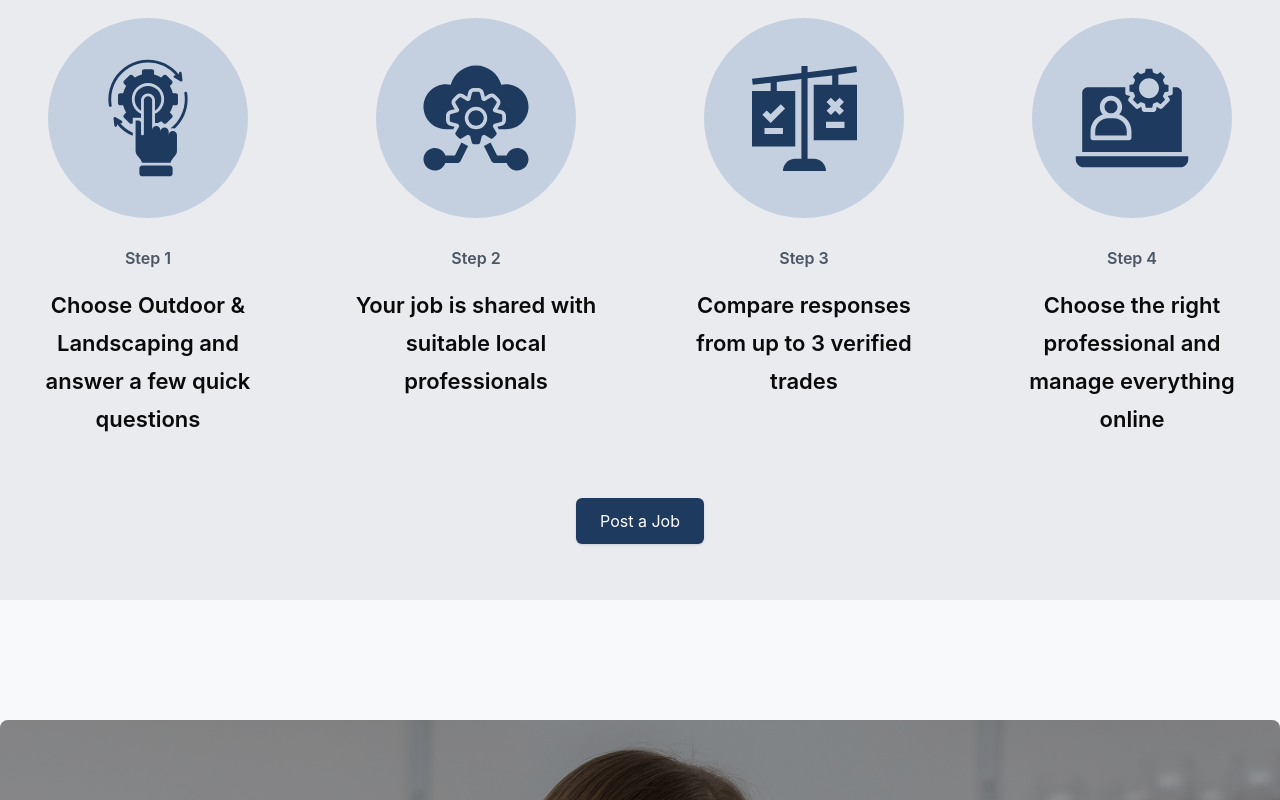
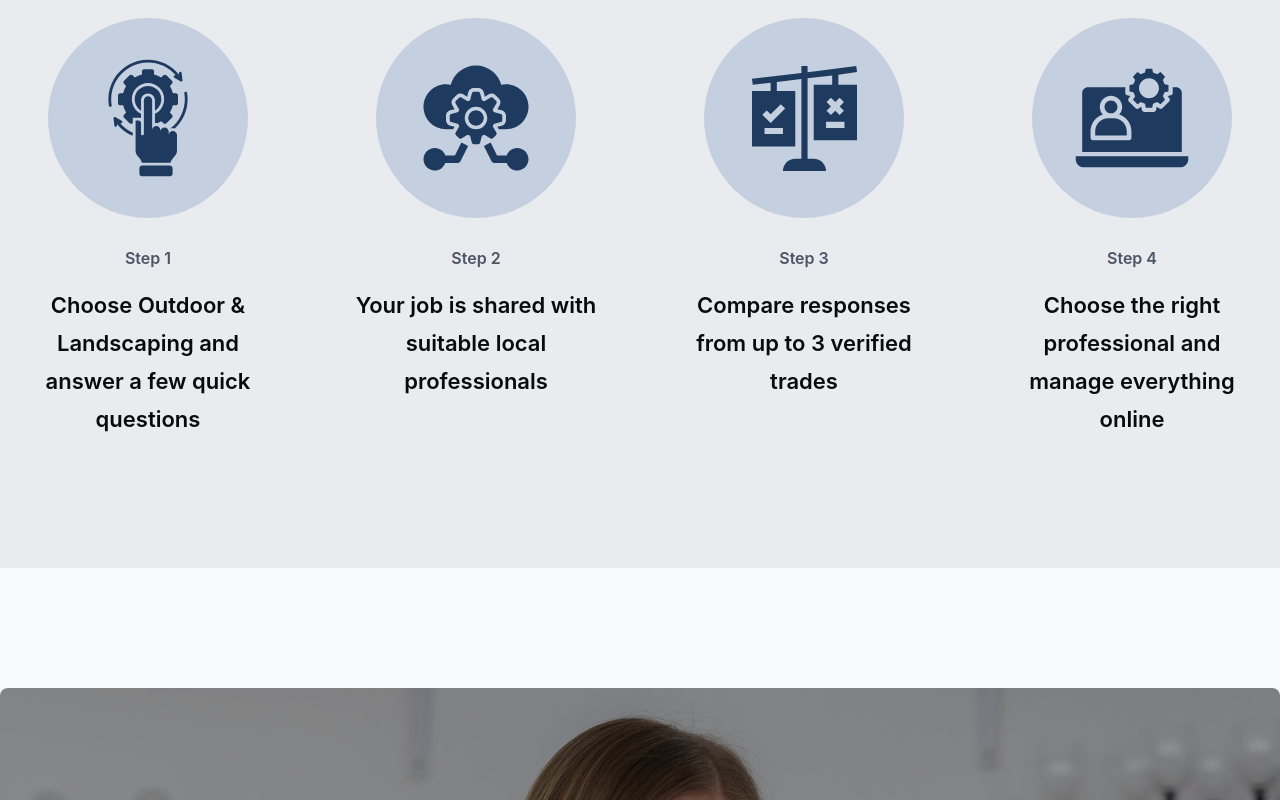
Before and after one commit to mijanConnect/trade-link-network-website, a Next.js app: page /areas/1 in a window 1280 px wide. Shown: the part 1496-2296 px from the top of the page. Built offline with nearby package versions, Linux system fonts and the light colour scheme.

Commit message:
Feedback fixed

```diff
--- a/app/components/ui/Steps.tsx
+++ b/app/components/ui/Steps.tsx
@@ -4,12 +4,9 @@ import { useEffect, useState } from "react";
 import AOS from "aos";
 import "aos/dist/aos.css";
 import { StepFour4, StepOne1, StepThree3, StepTwo2 } from "../Svg";
-import Button from "./Button";
-import { useRouter } from "next/navigation";
 
 export default function Steps() {
   const [iconSize, setIconSize] = useState(40);
-  const router = useRouter();
 
   useEffect(() => {
     AOS.init({
@@ -34,7 +31,7 @@ export default function Steps() {
 
   return (
     <>
-      <div className="bg-[#E9EBEF] pt-6 md:py-10 lg:pt-[130px]" id="steps">
+      <div className="bg-[#E9EBEF] py-6 md:py-10 lg:py-[130px]" id="steps">
         <div className="container mx-auto px-4 lg:px-0">
           <h1
             className="text-[20px] md:text-[40px] font-semibold text-primaryText mb-4 md:mb-6 lg:mb-20 text-center"
@@ -117,7 +114,7 @@ export default function Steps() {
             </div>
           </div>
         </div>
-
+{/*
         <div className="flex justify-center mb-4">
           <Button
             className="mt-6 lg:mt-15"
@@ -125,7 +122,7 @@ export default function Steps() {
           >
             Post a Job
           </Button>
-        </div>
+        </div> */}
       </div>
     </>
   );
```
